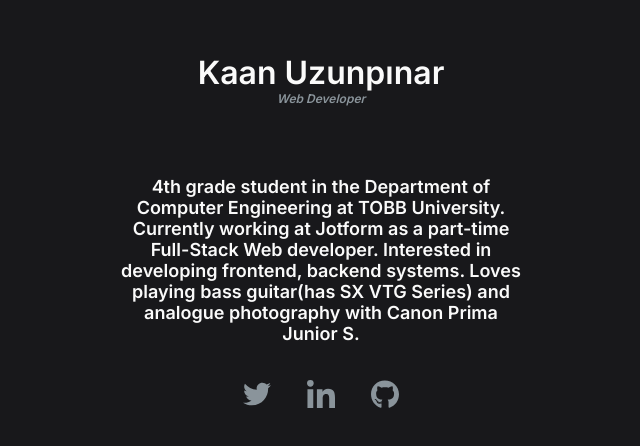
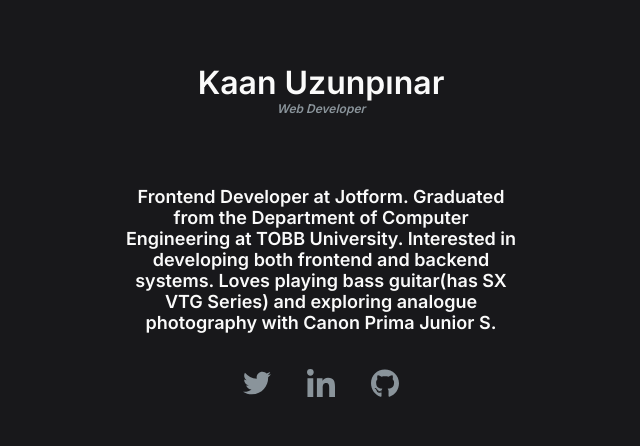
Before and after one commit to kaanuzunpinar/kaanuzunpinar.github.io, a plain HTML site: page index.html in a window 1280 px wide. Shown: the part 166-612 px from the top of the page, without its empty margins (319-959 px from the left). Drawn offline with Linux system fonts and the light colour scheme.

Commit message:
updated job information

```diff
--- a/index.html
+++ b/index.html
@@ -19,8 +19,8 @@
         </section>
         <section class="about">
             <div>
-                4th grade student in the Department of Computer Engineering at TOBB University. Currently working at Jotform as a part-time <span>Full-Stack Web developer</span>.
-                Interested in developing frontend, backend systems. Loves playing bass guitar(has SX VTG Series) and analogue photography with Canon Prima Junior S.
+                <span>Frontend Developer</span> at Jotform. Graduated from the Department of Computer Engineering at TOBB University.
+                Interested in developing both frontend and backend systems. Loves playing bass guitar(has SX VTG Series) and exploring analogue photography with Canon Prima Junior S.
             </div>
             <section class="links">
                 <a href="https://twitter.com/kaanuzunpinar"><svg class="twitter" xmlns="http://www.w3.org/2000/svg" viewBox="0 0 512 512"><path d="M459.37 151.716c.325 4.548.325 9.097.325 13.645 0 138.72-105.583 298.558-298.558 298.558-59.452 0-114.68-17.219-161.137-47.106 8.447.974 16.568 1.299 25.34 1.299 49.055 0 94.213-16.568 130.274-44.832-46.132-.975-84.792-31.188-98.112-72.772 6.498.974 12.995 1.624 19.818 1.624 9.421 0 18.843-1.3 27.614-3.573-48.081-9.747-84.143-51.98-84.143-102.985v-1.299c13.969 7.797 30.214 12.67 47.431 13.319-28.264-18.843-46.781-51.005-46.781-87.391 0-19.492 5.197-37.36 14.294-52.954 51.655 63.675 129.3 105.258 216.365 109.807-1.624-7.797-2.599-15.918-2.599-24.04 0-57.828 46.782-104.934 104.934-104.934 30.213 0 57.502 12.67 76.67 33.137 23.715-4.548 46.456-13.32 66.599-25.34-7.798 24.366-24.366 44.833-46.132 57.827 21.117-2.273 41.584-8.122 60.426-16.243-14.292 20.791-32.161 39.308-52.628 54.253z" /></svg></a>
```
